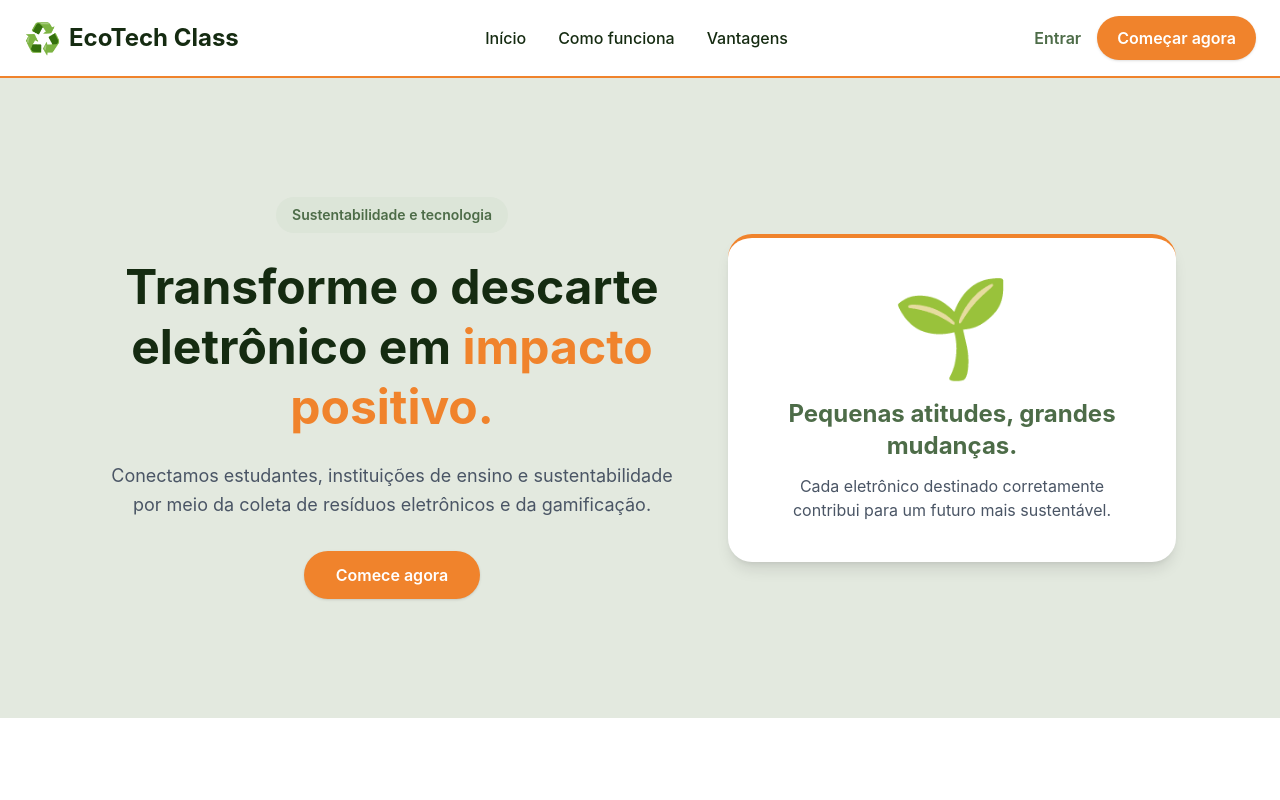
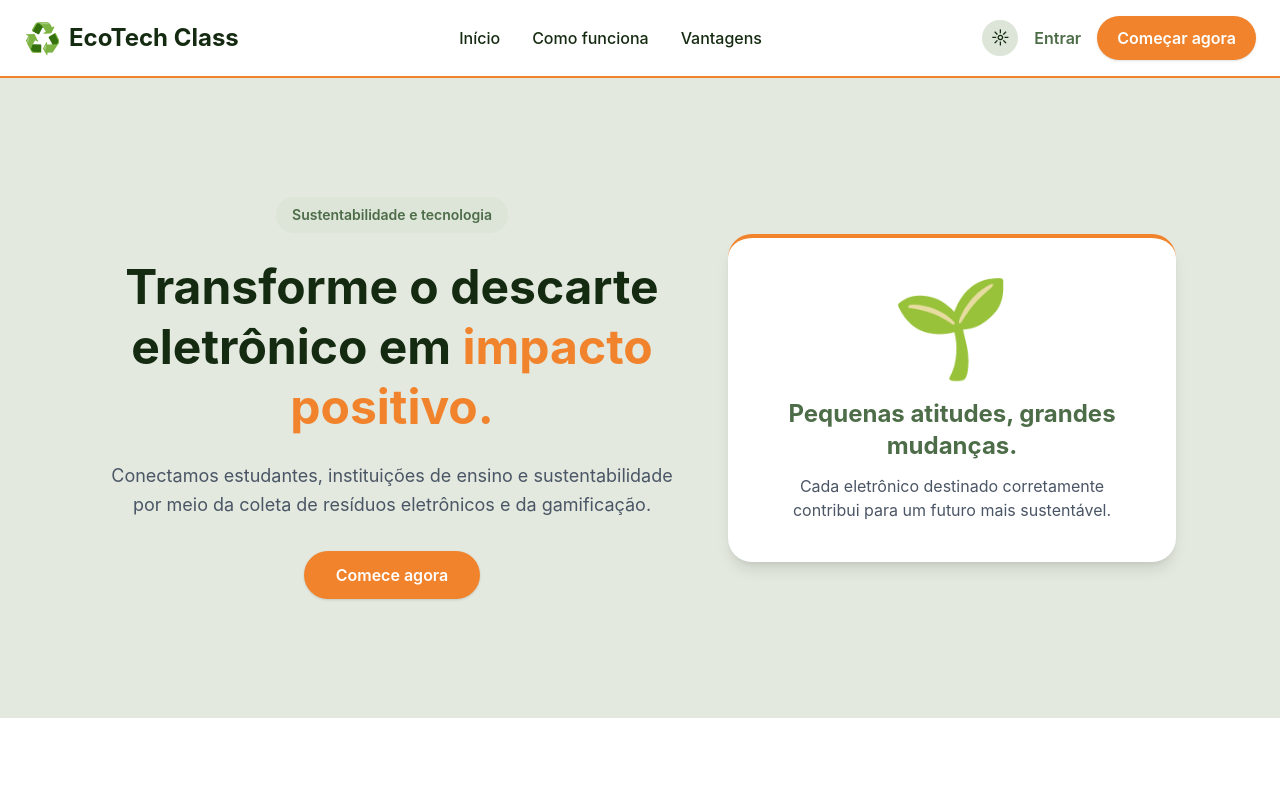
Before and after one commit to GS-EcoTech-Class/EcoTech-Class, a React (Vite) app: page / in a window 1280 px wide. Shown: the top 800 px of the page. Built offline with nearby package versions, Linux system fonts and the light colour scheme.

Commit message:
feat: adicionando componentes e escolha de tema

```diff
--- a/src/App.jsx
+++ b/src/App.jsx
@@ -9,11 +9,12 @@ import Login from './pages/Login'
 import Cadastro from './pages/Cadastro'
 import Dashboard from './pages/Dashboard'
 import Admin from './pages/Admin'
+import useTema from './hooks/useTema'
 
-const Home = () => {
+const Home = ({ tema, alternarTema }) => {
   return (
     <div>
-      <Header />
+      <Header tema={tema} alternarTema={alternarTema} />
       <Hero />
       <Etapas />
       <Vantagens />
@@ -23,6 +24,7 @@ const Home = () => {
 }
 
 const App = () => {
+  const { tema, alternarTema } = useTema()
   return (
     <BrowserRouter>
       <Routes>
--- a/src/components/Header.jsx
+++ b/src/components/Header.jsx
@@ -1,6 +1,6 @@
 import React from 'react'
 
-const Header = () => {
+const Header = ({ tema, alternarTema }) => {
   return (
     <header className="w-full bg-white border-b-2 border-[#f0832c] shadow-sm">
       <div className="max-w-7xl mx-auto px-6 py-4 flex items-center justify-between">
@@ -20,6 +20,7 @@ const Header = () => {
 
         {/* botões */}
         <div className="flex items-center gap-4">
+          <button onClick={alternarTema} title={tema === 'claro' ? 'Ativar tema escuro' : 'Ativar tema claro'} className="w-9 h-9 flex items-center justify-center rounded-full bg-[#dce5d8] hover:bg-[#cbd8c5] text-[#152b11] text-lg transition duration-200">{tema === 'claro' ? '◐' : '☼'}</button>
           <a href="/login" className="text-[#4d6c48] font-semibold hover:text-[#f0832c] transition">Entrar</a>
           <a href="/cadastro" className="bg-[#f0832c] text-white px-5 py-2.5 rounded-full font-semibold hover:bg-[#d96b1e] transition shadow-sm">Começar agora</a>
         </div>
--- /dev/null
+++ b/src/hooks/useTema.js
@@ -0,0 +1,22 @@
+import { useState, useEffect } from 'react'
+
+const useTema = () => {
+  const [tema, setTema] = useState(() => {
+    return localStorage.getItem('tema') || 'claro'
+  })
+
+  useEffect(() => {
+    localStorage.setItem('tema', tema)
+    document.documentElement.setAttribute('data-tema', tema)
+  }, [tema])
+
+  const alternarTema = () => {
+    setTema((temaAtual) =>
+      temaAtual === 'claro' ? 'escuro' : 'claro'
+    )
+  }
+
+  return { tema, alternarTema }
+}
+
+export default useTema
```
